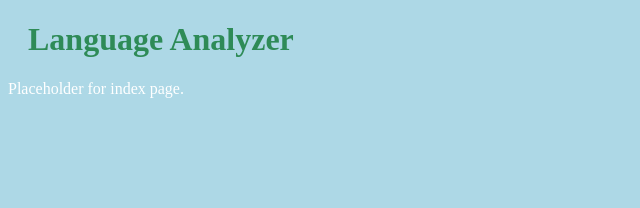
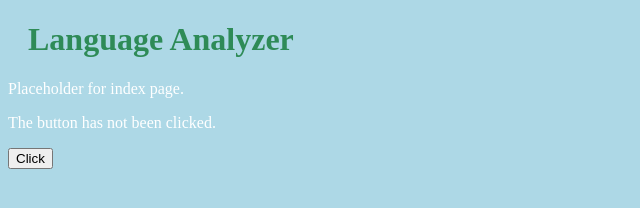
Before and after one commit to ceculbe/LanguageAnalyzer, a plain HTML site: page index.html in a window 1280 px wide. Shown: the whole page, without its empty margins (0-640 px from the left). Drawn offline with Linux system fonts and the light colour scheme.

Commit message:
Added demo JavaScript

```diff
--- a/index.html
+++ b/index.html
@@ -7,6 +7,14 @@
 
 <h1>Language Analyzer</h1>
 <p>Placeholder for index page.</p>
+<p id="button1">The button has not been clicked.</p>
+<button type="button" onclick="buttonFunction()">Click</button>
+
+<script>
+function buttonFunction() {
+ document.getElementById("button1").innerHTML = "The button has been clicked.";
+}
+</script>
 
 </body>
 </html>
```
